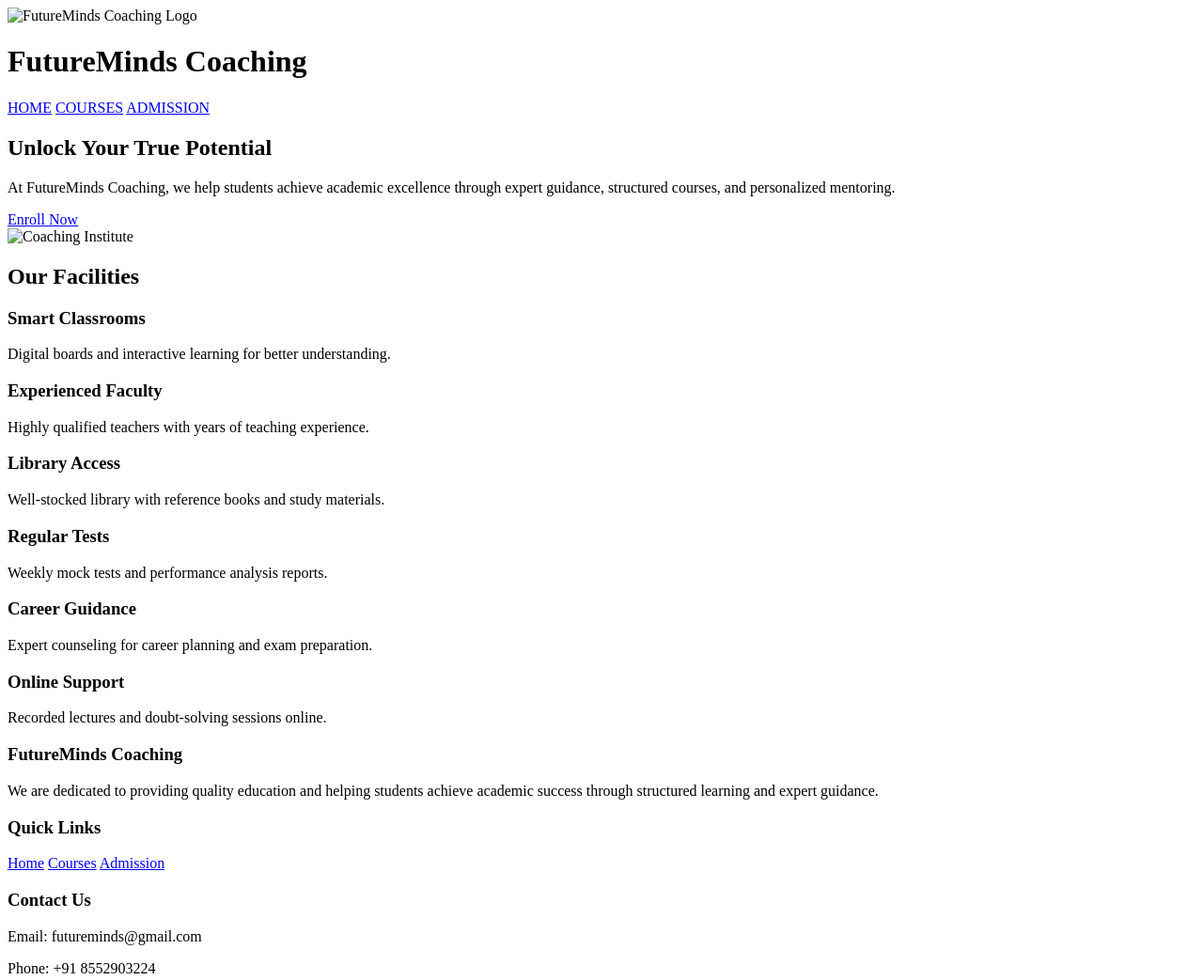
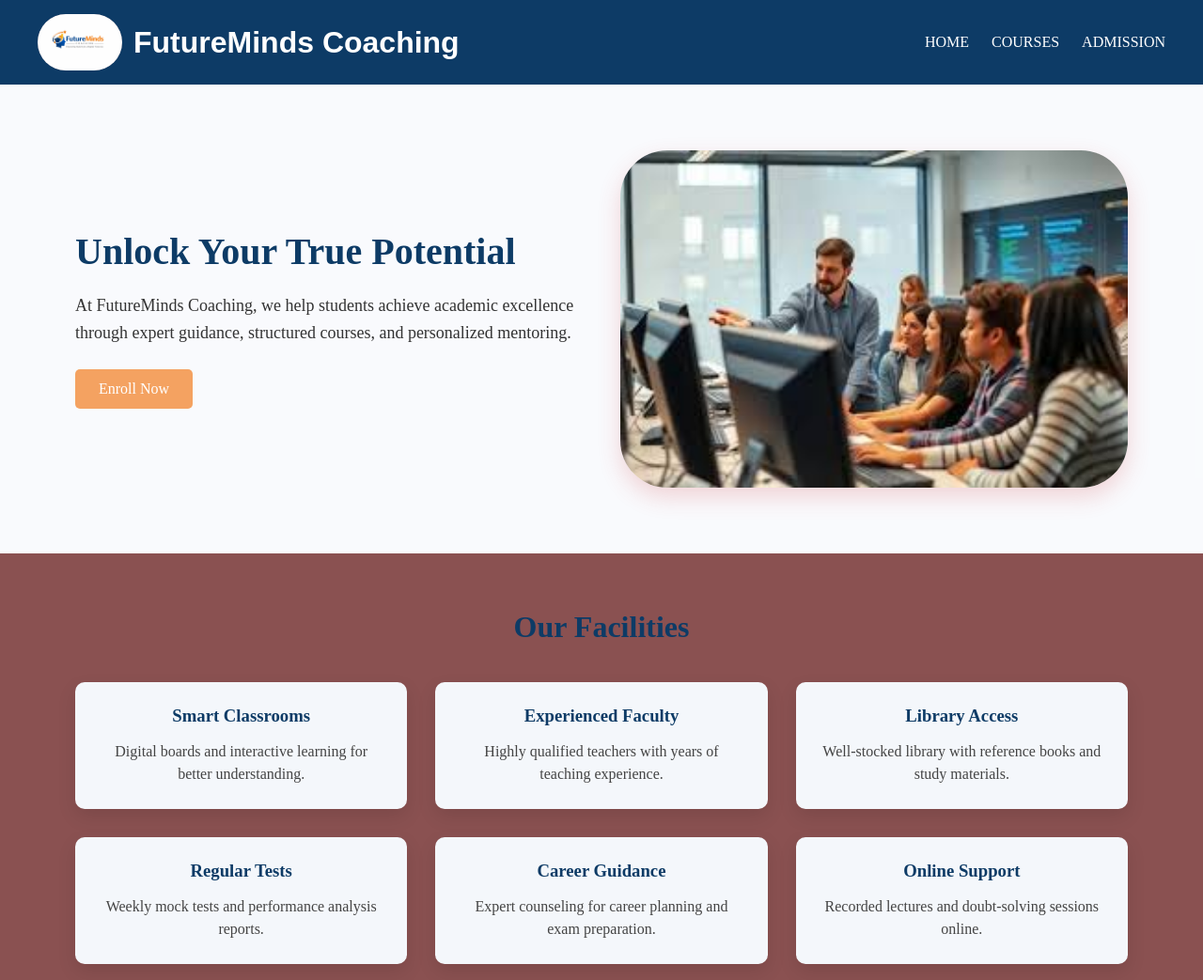
Before and after one commit to Kartikp662/Coaching-Institute-Website, a plain HTML site: page index.html in a window 1280 px wide. Shown: the top 1043 px of the page at 94% size. Drawn offline with Linux system fonts and the light colour scheme; the site is published under a folder, as on GitHub Pages, so addresses that start at the root find nothing.

Commit message:
Updated all files

```diff
--- a/index.html
+++ b/index.html
@@ -3,18 +3,18 @@
     <meta charset="UTF-8">
     <meta name="viewport" content="width=device-width, initial-scale=1.0">
     <title>FutureMinds Coaching - Home </title>
-    <link rel="stylesheet" href="/assets/CSS/Hstyle.css">
+    <link rel="stylesheet" href="assets/CSS/Hstyle.css">
 </head>
 
 <header class="header">
     <div class="logo">
-        <img src="/assets/IMG/Logo.png" alt="FutureMinds Coaching Logo">
+        <img src="assets/IMG/Logo.png" alt="FutureMinds Coaching Logo">
         <h1>FutureMinds Coaching</h1>
     </div>
     <nav class="navbar">
-   <a href="/index.html" class="home">HOME</a>
-    <a href="/assets/html/Cources.html" class="courses">COURSES</a>
-    <a href="/assets/html/addmisson.html" class="admission">ADMISSION</a>
+   <a href="index.html" class="home">HOME</a>
+    <a href="assets/html/Cources.html" class="courses">COURSES</a>
+    <a href="assets/html/addmisson.html" class="admission">ADMISSION</a>
     </nav>
 
 
@@ -30,11 +30,11 @@
             excellence through expert guidance, structured courses,
             and personalized mentoring.
         </p>
-        <a href="/assets/html/Cources.html" class="hero-btn">Enroll Now</a>
+        <a href="assets/html/Cources.html" class="hero-btn">Enroll Now</a>
     </div>
 
     <div class="hero-image">
-        <img src="/assets/IMG/institute.jpg" alt="Coaching Institute">
+        <img src="assets/IMG/institute.jpg" alt="Coaching Institute">
     </div>
 </section>
 
@@ -92,9 +92,9 @@
 
         <div class="footer-links">
             <h3>Quick Links</h3>
-            <a href="/index.html">Home</a>
-            <a href="/assets/html/Cources.html">Courses</a>
-            <a href="/assets/html/addmisson.html">Admission</a>
+            <a href="index.html">Home</a>
+            <a href="assets/html/Cources.html">Courses</a>
+            <a href="assets/html/addmisson.html">Admission</a>
         </div>
 
         <div class="footer-contact">
```
Also changed, not shown: assets/html/Cources.html (+6 -6 lines), assets/html/addmisson.html (+5 -5 lines).
